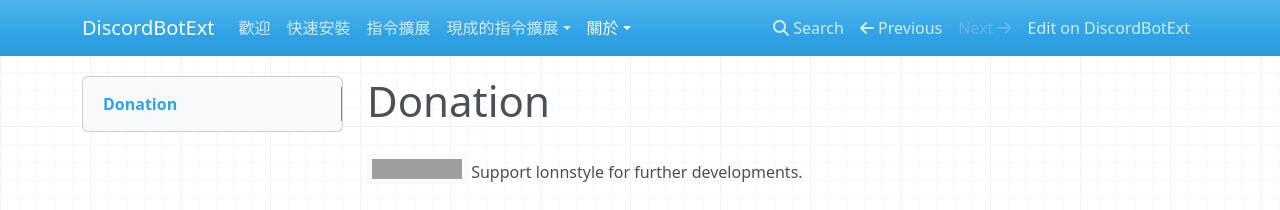
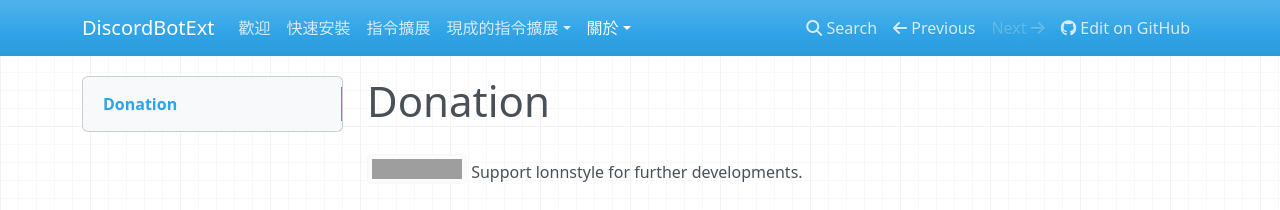
Before and after one commit to lonnstyle/DiscordBotExt, an MkDocs documentation site: the page built from docs/donate.md, in a window 1280 px wide. Shown: the top 210 px of the page. Built offline with MkDocs 1.6.1, drawn with Linux system fonts in a browser that asks for light colours; nearby versions of some CDN libraries; grey boxes are pictures that could not be loaded.

Commit message:
Update mkdocs.yml

```diff
--- a/mkdocs.yml
+++ b/mkdocs.yml
@@ -1,7 +1,5 @@
 site_name: DiscordBotExt
 repo_url: https://github.com/lonnstyle/DiscordBotExt
-repo_name: DiscordBotExt
-site_author: lonnstyle
 copyright: © 2021 lonnstyle
 nav:
     - 歡迎: index.md
```
